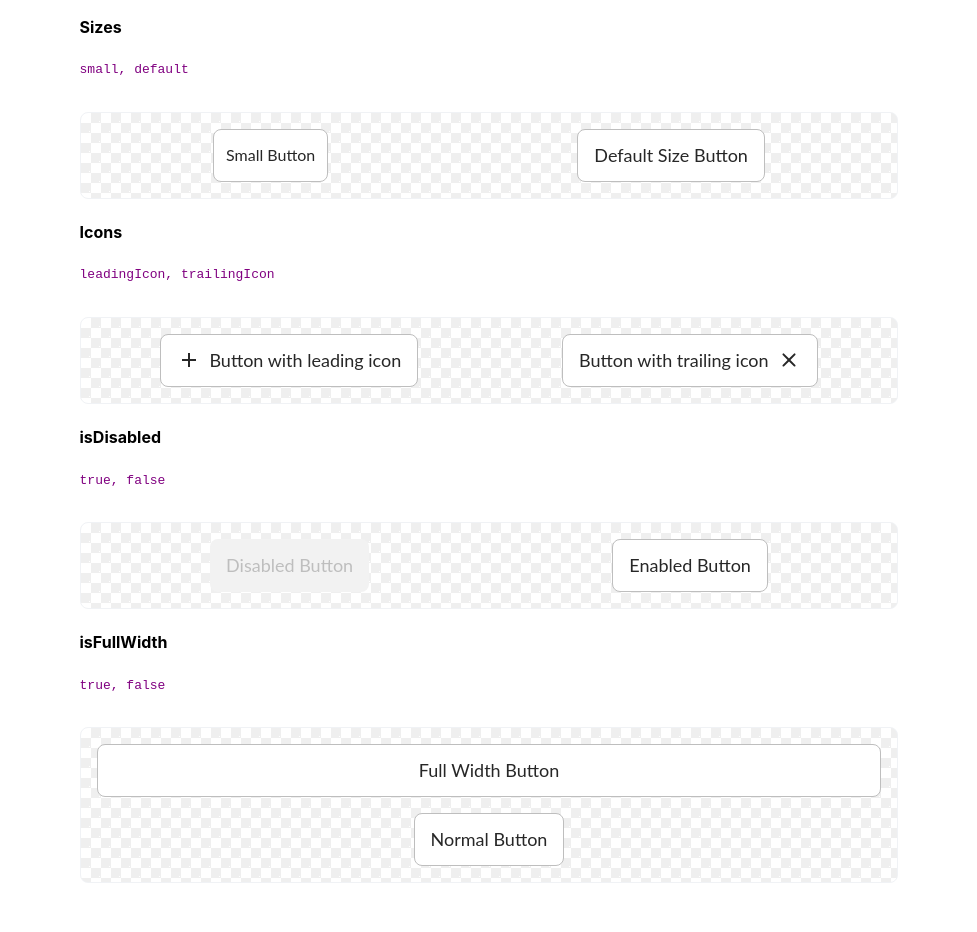
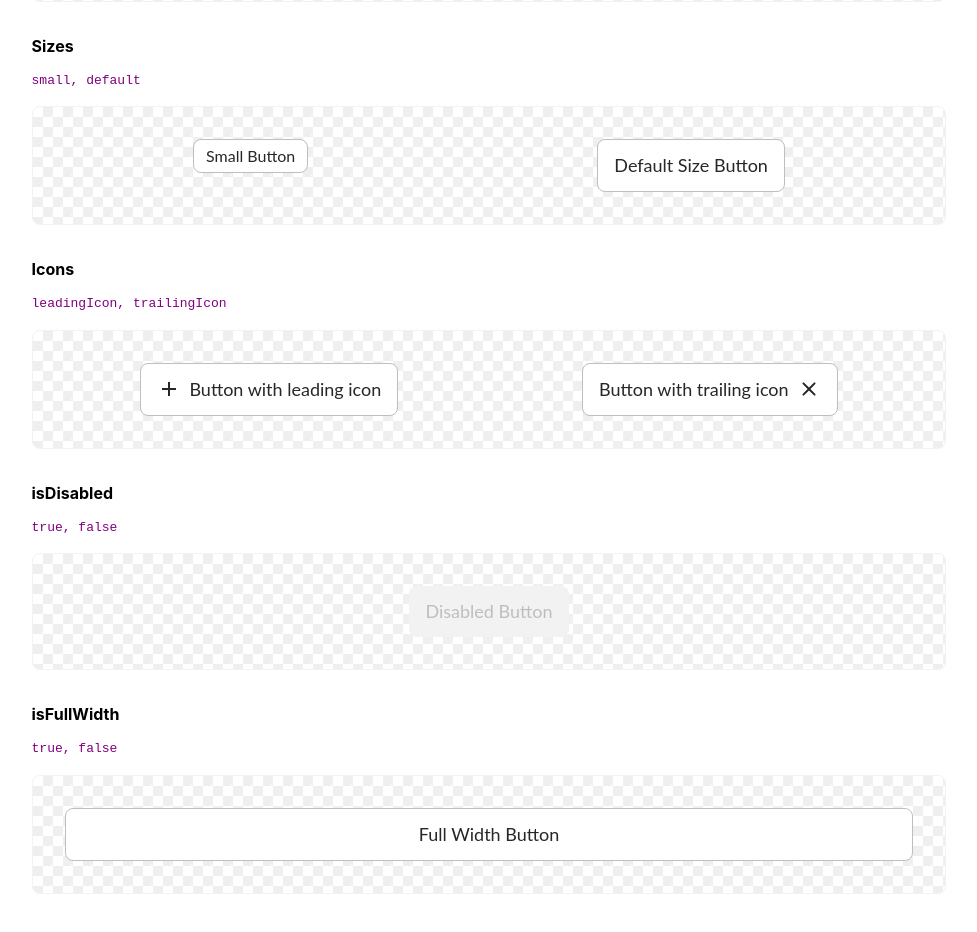
Before and after one commit to andyhdang/my-component-library, a React (Vite) app: page / in a window 1280 px wide. Shown: the part 452-1384 px from the top of the page, without its empty margins (151-1128 px from the left). Built offline with nearby package versions, Linux system fonts and the light colour scheme.

Commit message:
Updated small button styles

```diff
--- a/src/App.css
+++ b/src/App.css
@@ -2,6 +2,10 @@
   max-width: 1280px;
   margin: 0 auto;
   padding: 2rem;
+}
+
+*{
+  box-sizing: border-box;
 }
 
 .examples-wrapper {
@@ -9,9 +13,10 @@
   justify-content: space-around;
   flex-wrap: wrap;
 
-  margin-top: 2rem;
-  padding: 1rem;
-  gap: 1rem;
+  margin-top: 1rem;
+  margin-bottom: 2rem;
+  padding: 2rem;
+  gap: 2rem;
   border-radius: 8px;
 
   border: 1px solid #f0f2f5;
@@ -42,3 +47,8 @@
   font-family: monospace;
   color: purple;
 }
+
+h4{
+  margin-top: none;
+  margin-bottom: .5rem;
+}
--- a/src/App.jsx
+++ b/src/App.jsx
@@ -73,10 +73,6 @@ function App() {
             label='Disabled Button'
             isDisabled={true}
           />
-          <Button
-            label='Enabled Button'
-            isDisabled={false}
-          />
           </div>
 
           <h4>isFullWidth</h4>
@@ -86,10 +82,6 @@ function App() {
               label='Full Width Button'
               isFullWidth={true}
             />
-            <Button
-              label='Normal Button'
-              isFullWidth={false}
-            />
           </div>
 
     </>
--- a/src/components/Button/Button.css
+++ b/src/components/Button/Button.css
@@ -1,15 +1,21 @@
 button {
+  /*layout*/
   display: flex;
   justify-content: center;
   align-items: center;
+  height: fit-content;
+
+  /*size*/
   gap: 8px;
   border-radius: 8px;
   padding: 12px 16px;
 
+  /*typography*/
   font-family: Lato, sans-serif;
   font-size: 18px;
   line-height: 1.5;
 
+  /*colors*/
   border: 1px solid var(--color-fg-border-muted);
   color: var(--color-fg-default);
   background: var(--color-bg-default);
@@ -34,10 +40,18 @@ button:focus-visible {
   outline: 4px auto -webkit-focus-ring-color;
 }
 
+.disabled {
+  pointer-events: none;
+  border: none;
+  color: var(--color-fg-disabled);
+  background: var(--color-bg-disabled);
+}
+
 /*---Button Sizes ---*/
 button.small {
   padding: 4px 12px;
   font-size: 16px;
+
 }
 
 /*---Button Types ---*/
@@ -88,18 +102,6 @@ button.circle {
   padding: 12px;
 }
 
-/* button:disabled {
-  cursor: not-allowed;
-  opacity: 0.5;
-} */
-
-.disabled {
-  pointer-events: none;
-  border: none;
-  color: var(--color-fg-disabled);
-  background: var(--color-bg-disabled);
-}
-
 .full-width {
   width: 100%;
 }
```
Also changed, not shown: tokens/color.tokens.json (line endings or trailing spaces).
